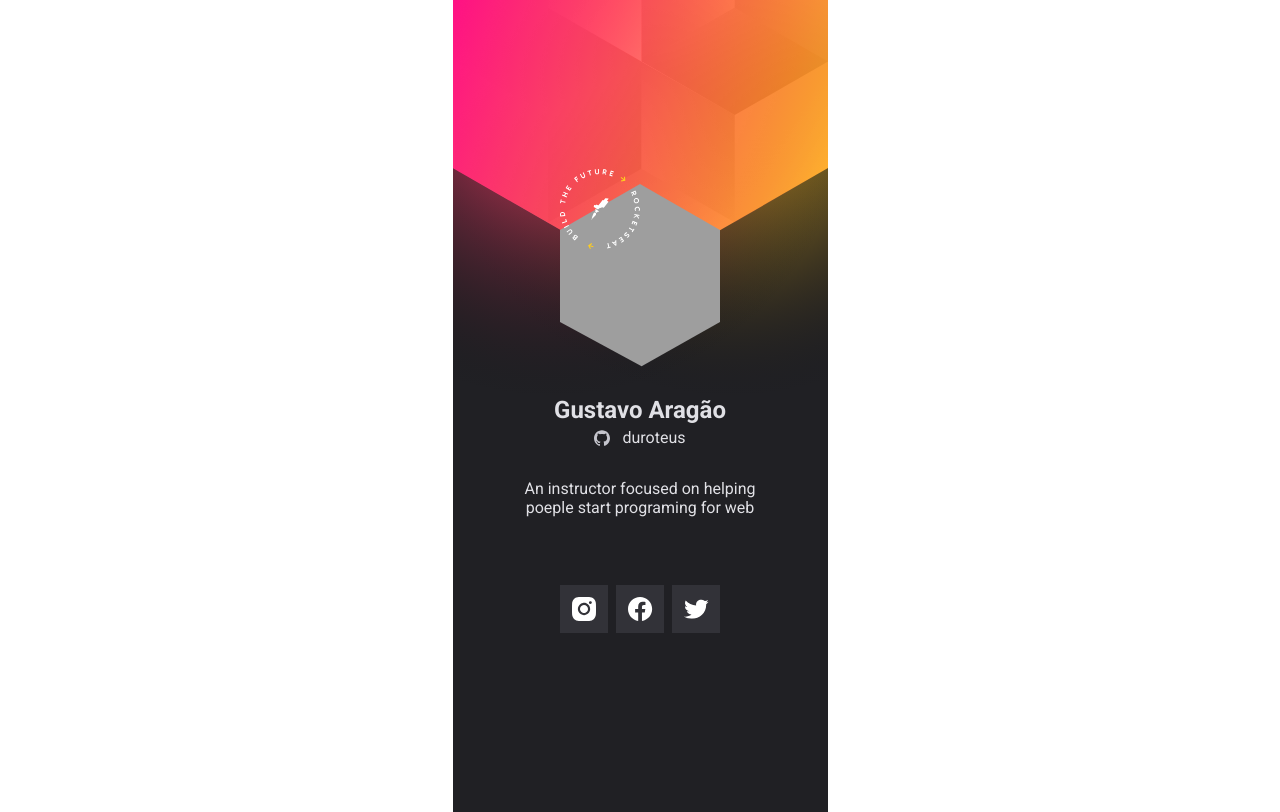
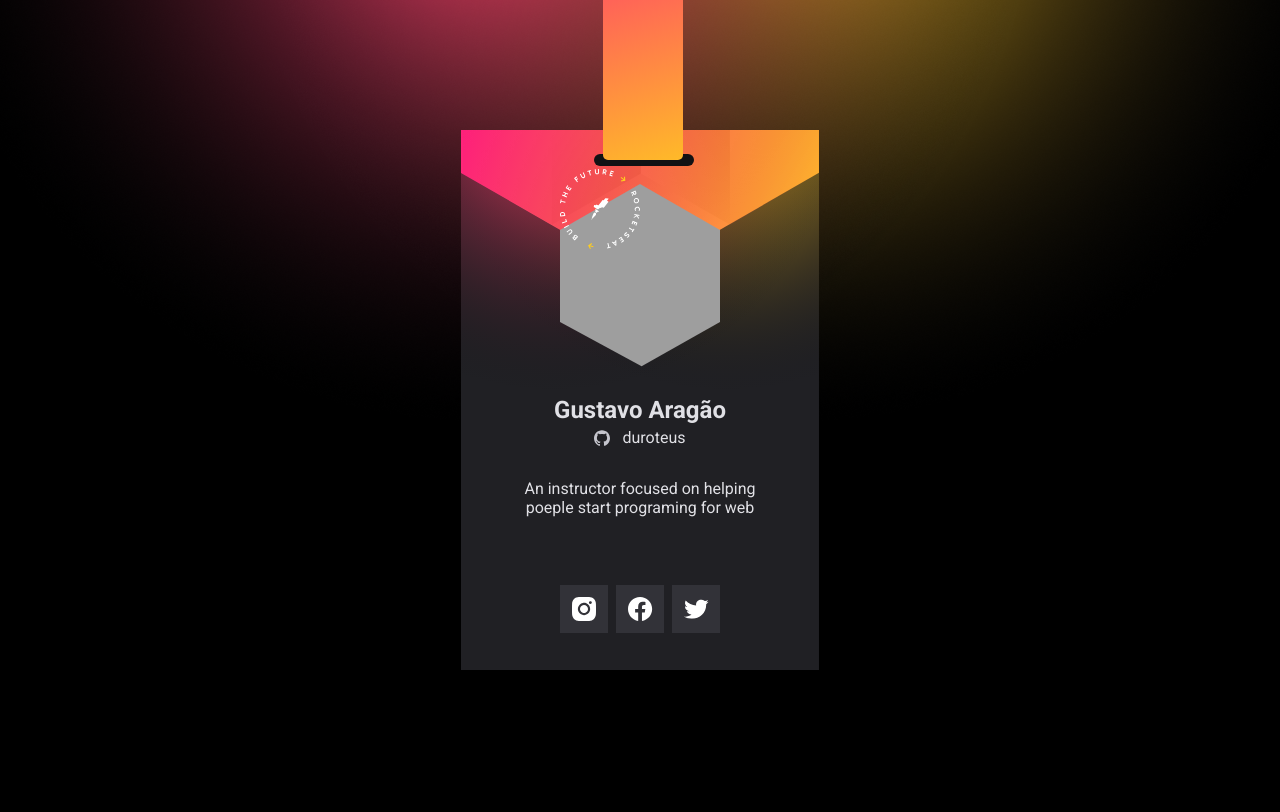
Before and after one commit to duroteus/cracha-nlw, a plain HTML site: page index.html in a window 1280 px wide. Drawn offline with Linux system fonts and the light colour scheme; no server answers; grey boxes are pictures that could not be loaded.

Commit message:
Add files via upload

```diff
--- a/index.html
+++ b/index.html
@@ -13,6 +13,9 @@
 
   <body>
     <main>
+      <div class="gradient"></div>
+      <div class="espaco"></div>
+      <div class="corda"></div>
       <div class="container">
         <div class="avatar">
           <span>
--- a/style.css
+++ b/style.css
@@ -18,9 +18,10 @@ body {
 }
 
 main {
-  background: url(images/background.svg);
-  width: 375px;
-  height: 812px;
+  background: url(images/background.svg) no-repeat center/cover;
+  width: 100vw;
+  min-height: 812px;
+  height: 100vh;
 }
 
 .container {
@@ -89,3 +90,43 @@ ul {
 
   justify-content: center;
 }
+
+@media (min-width: 551px) {
+  body {
+    background: url(images/Desktop.png) no-repeat top;
+    background-color: black;
+  }
+
+  main {
+    width: 358px;
+    height: 540px;
+    min-height: 0px;
+  }
+
+  .espaco {
+    position: absolute;
+    background: #121214;
+    z-index: 1;
+    width: 100px;
+    height: 12px;
+    margin-left: 8.3rem;
+    margin-top: 1.5rem;
+    border-radius: 1.5rem;
+  }
+
+  .corda {
+    position: relative;
+    z-index: 2;
+    width: 80px;
+    height: 318px;
+    background: linear-gradient(161.24deg, #ff008e -15.25%, #ffcd1e 111.89%);
+    top: 0;
+    margin-top: -18rem;
+    margin-left: 8.9rem;
+    border-radius: 0 0 5px 5px;
+  }
+
+  .avatar {
+    margin: 1.5rem auto 0;
+  }
+}
```
Also changed, not shown: images/Desktop.png (added).
